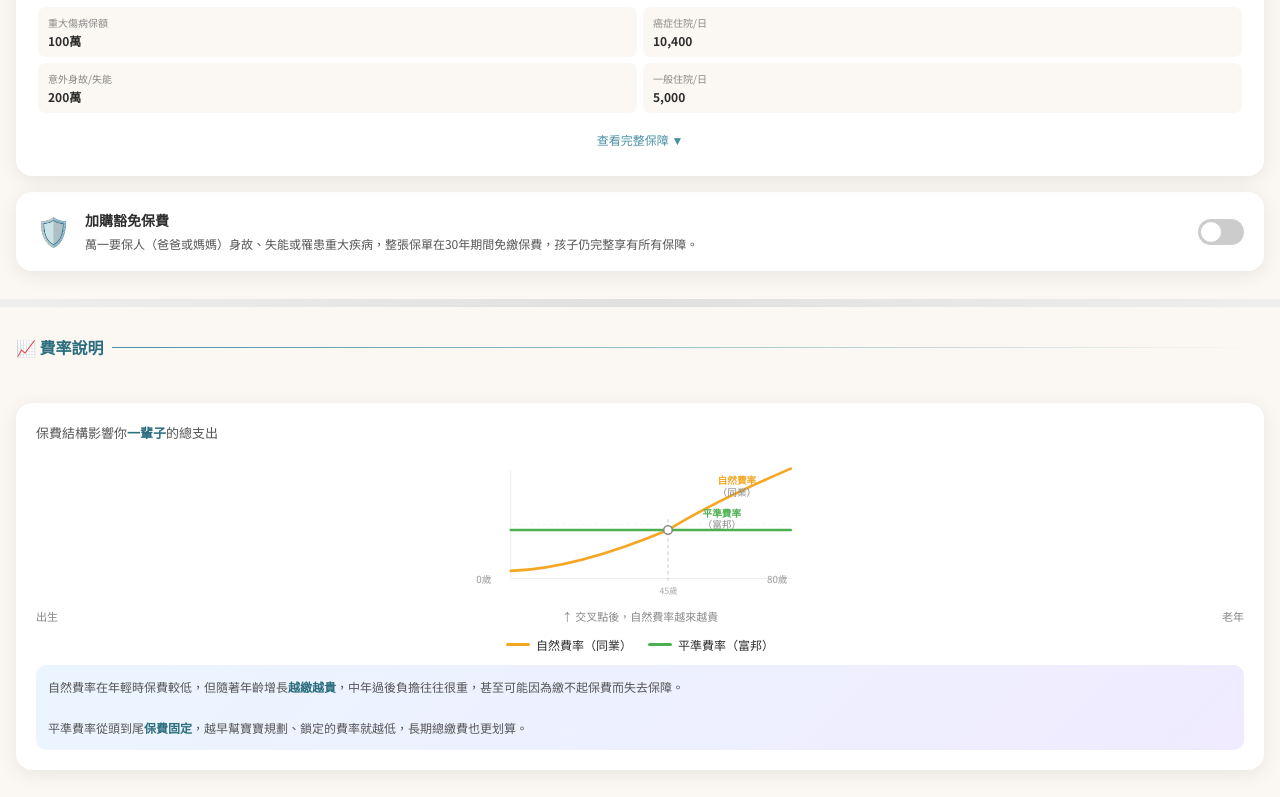
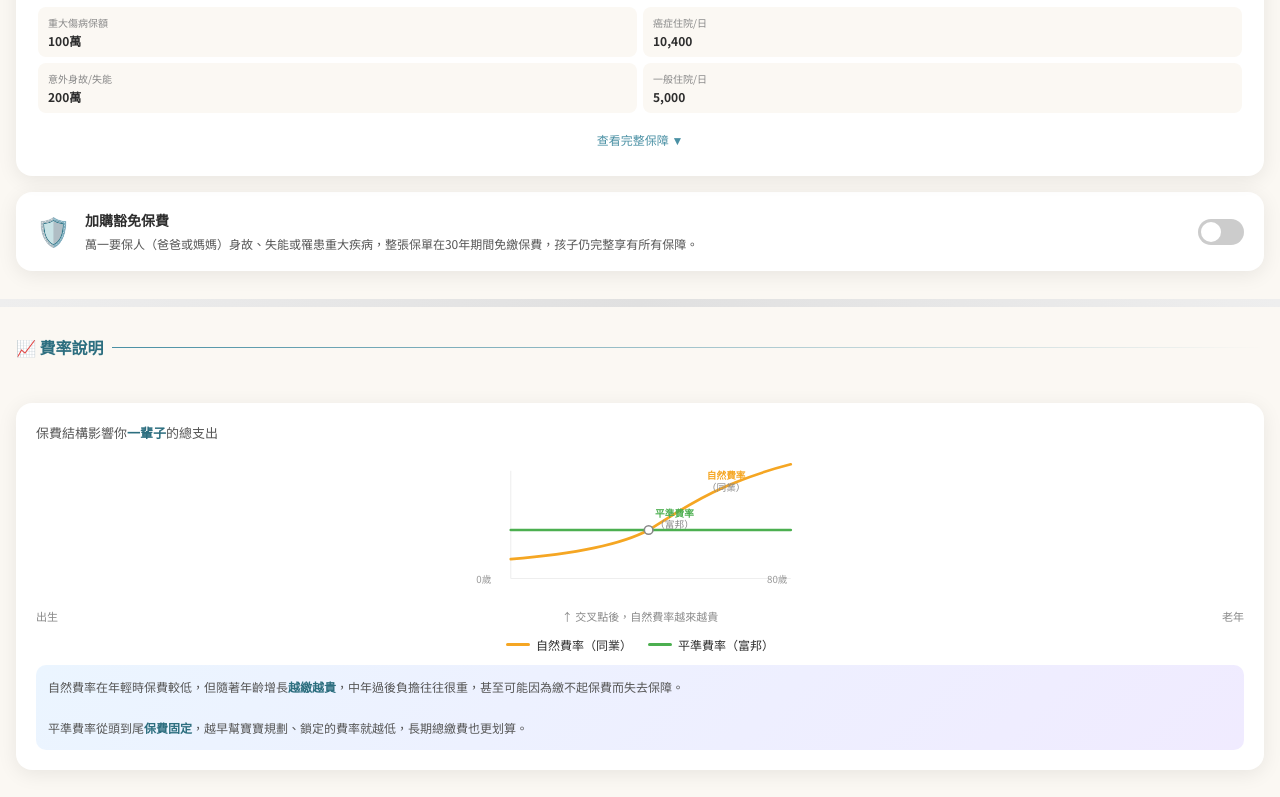
Before and after one commit to cartwit25-cloud/Baby-Insurance, a plain HTML site: page index.html in a window 1280 px wide. Shown: the part 1806-2603 px from the top of the page. Drawn offline with Linux system fonts and the light colour scheme.

Commit message:
Add files via upload

```diff
--- a/index.html
+++ b/index.html
@@ -696,27 +696,23 @@
     <p style="font-size:13px; color: var(--text-mid); line-height:1.6; margin-bottom:4px;">保費結構影響你<strong style="color:var(--accent-dark)">一輩子</strong>的總支出</p>
     <div class="rate-chart">
       <svg viewBox="0 0 320 130" xmlns="http://www.w3.org/2000/svg">
-        <!-- Grid lines -->
+        <!-- Axes -->
         <line x1="40" y1="10" x2="40" y2="110" stroke="#EEE" stroke-width="1"/>
         <line x1="40" y1="110" x2="300" y2="110" stroke="#EEE" stroke-width="1"/>
-        <line x1="40" y1="60" x2="300" y2="60" stroke="#EEE" stroke-width="0.5" stroke-dasharray="3"/>
-        <!-- Age 45 marker (~56% of 260px span = x≈186) -->
-        <line x1="186" y1="55" x2="186" y2="115" stroke="#CCC" stroke-width="1" stroke-dasharray="3"/>
-        <text x="178" y="124" font-size="8" fill="#AAA">45歲</text>
-        <!-- Natural rate curve (orange) — steep rise after crossover -->
-        <path d="M40,103 Q100,101 186,65 Q230,38 300,8" fill="none" stroke="#F5A623" stroke-width="2.5" stroke-linecap="round"/>
-        <!-- Level rate line (green) -->
+        <!-- Natural rate: starts moderate, gentle rise, steep after crossover -->
+        <path d="M40,92 C90,88 140,80 168,65 C196,48 230,22 300,4" fill="none" stroke="#F5A623" stroke-width="2.5" stroke-linecap="round"/>
+        <!-- Level rate line -->
         <line x1="40" y1="65" x2="300" y2="65" stroke="#4CAF50" stroke-width="2.5" stroke-linecap="round"/>
         <!-- Crossover dot -->
-        <circle cx="186" cy="65" r="4" fill="white" stroke="#888" stroke-width="1.5"/>
-        <!-- Labels -->
+        <circle cx="168" cy="65" r="4" fill="white" stroke="#888" stroke-width="1.5"/>
+        <!-- Axis labels -->
         <text x="8" y="114" font-size="9" fill="#999">0歲</text>
         <text x="278" y="114" font-size="9" fill="#999">80歲</text>
         <!-- Annotations -->
-        <text x="232" y="22" font-size="9" fill="#F5A623" font-weight="bold">自然費率</text>
-        <text x="232" y="33" font-size="9" fill="#888">（同業）</text>
-        <text x="218" y="53" font-size="9" fill="#4CAF50" font-weight="bold">平準費率</text>
-        <text x="218" y="63" font-size="9" fill="#888">（富邦）</text>
+        <text x="222" y="18" font-size="9" fill="#F5A623" font-weight="bold">自然費率</text>
+        <text x="222" y="29" font-size="9" fill="#888">（同業）</text>
+        <text x="174" y="53" font-size="9" fill="#4CAF50" font-weight="bold">平準費率</text>
+        <text x="174" y="63" font-size="9" fill="#888">（富邦）</text>
       </svg>
     </div>
     <div class="rate-labels">
@@ -818,14 +814,11 @@ const PIE_SEGMENTS = [
   { key: 'retire', label: '退休', color: '#F5E6A3', emoji: '🌅',
     desc: '從小規劃退休型保單，鎖定最低費率，讓孩子未來不需擔心退休金問題，提前享有財務自由的基礎。' },
 ];
-// Legend display order: left col = pie left side, right col = pie right side
-// Pie clockwise from top: 重大傷病(0), 醫療(1), 長照(2), 壽險(3), 理財(4), 退休(5)
-// Left side of donut (positions going left): 退休(5), 重大傷病(0) → top-left area
-// Actually with 6 equal segments starting top:
-//   0=top-right, 1=right, 2=bottom-right, 3=bottom-left, 4=left, 5=top-left
-// Left half (3,4,5): 壽險, 理財, 退休  Right half (0,1,2): 重大傷病, 醫療, 長照
-// So legend left col: 退休, 理財, 壽險 / right col: 重大傷病, 醫療, 長照
-const LEGEND_ORDER = ['retire','invest','life','critical','medical','longcare'];
+// Pie clockwise from top: 退休(top-left), 重大傷病(top-right), 醫療(right), 長照(bottom-right), 壽險(bottom-left), 理財(left)
+// Left half of pie: 退休, 理財, 壽險  → left legend column
+// Right half of pie: 重大傷病, 醫療, 長照 → right legend column
+// 2-col grid renders left col first: [退休, 重大傷病, 理財, 醫療, 壽險, 長照]
+const LEGEND_ORDER = ['retire','critical','invest','medical','life','longcare'];
 
 const PLANS = {
   A: {
@@ -1154,7 +1147,7 @@ function updateResult() {
 }
 
 // ── Form Submit ──
-const SCRIPT_URL = 'https://script.google.com/macros/s/YOUR_DEPLOYED_SCRIPT_ID/exec';
+const SCRIPT_URL = 'https://script.google.com/macros/s/AKfycbymSOjuaVWEzTYTaz7ULO79HjSIbrl0S0St4Q9TjCpwdTTamup_tgcgFCQ-oB1PW2ta/exec';
 
 async function submitForm() {
   const name = document.getElementById('fName').value.trim();
```
